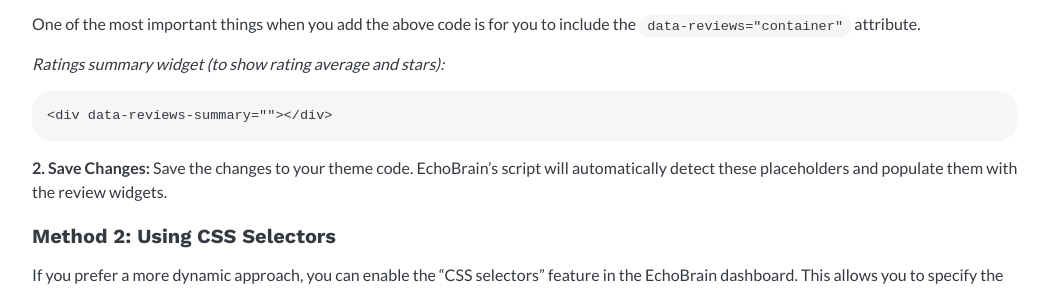
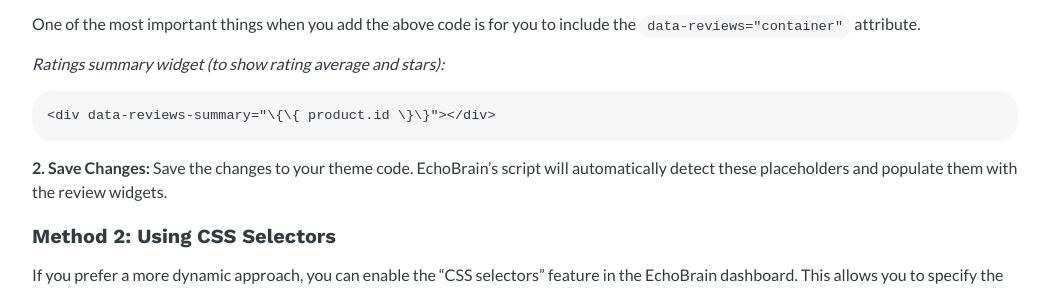
Before and after one commit to echo-brain/echo-brain.github.io, a Jekyll site: the page built from _posts/2024-03-11-getting-started-with-echobrain-first-steps.md, in a window 1280 px wide and 900 px high, scrolled down 9244 px. Shown: the part 152-443 px from the top of the window, without its empty margins (115-1163 px from the left). Built offline with Jekyll 4.4.1, drawn with Linux system fonts in a browser that asks for light colours.

Commit message:
escaping brackets in rating summary widget placeholder

````diff
--- a/_posts/2024-03-11-getting-started-with-echobrain-first-steps.md
+++ b/_posts/2024-03-11-getting-started-with-echobrain-first-steps.md
@@ -105,7 +105,7 @@ To begin with, you can manually add empty HTML placeholders within your theme co
 
 *Ratings summary widget (to show rating average and stars):*
 ```
-<div data-reviews-summary="{{ product.id }}"></div>
+<div data-reviews-summary="\{\{ product.id \}\}"></div>
 ```
 
  **2. Save Changes:** Save the changes to your theme code. EchoBrain's script will automatically detect these placeholders and populate them with the review widgets.
````
